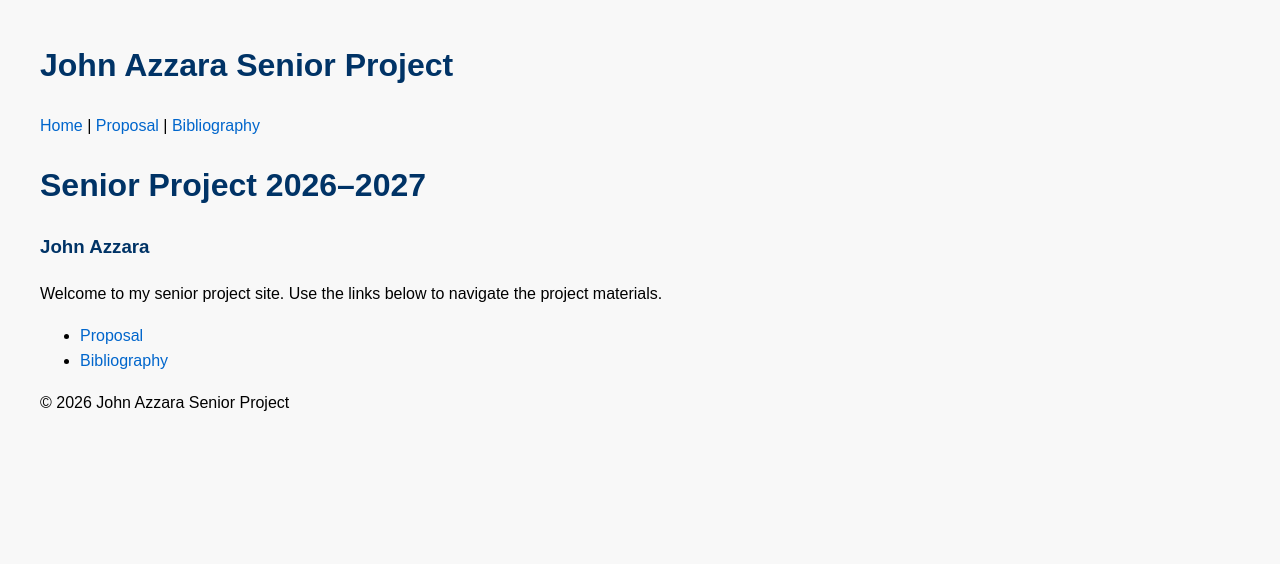
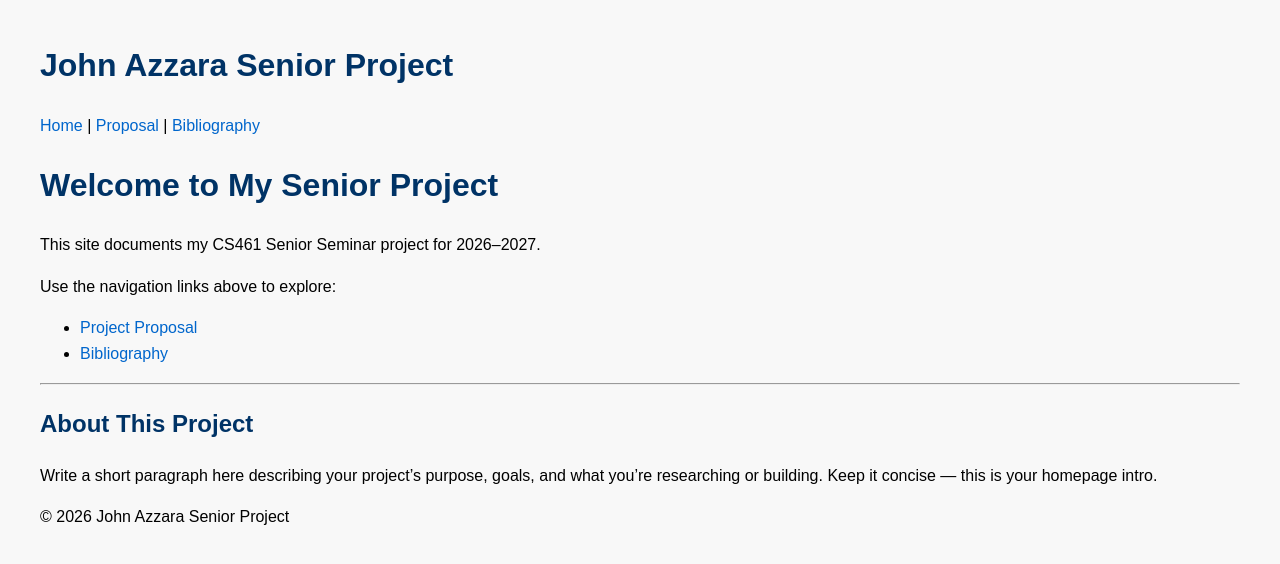
Before and after one commit to Hanover-CS461/senior-project-2026-2027-John-Azzara, a Jekyll site: the page built from docs/index.md, in a window 1280 px wide. Shown: the top 564 px of the page. Built offline with Jekyll 4.4.1, drawn with Linux system fonts in a browser that asks for light colours.

Commit message:
Update index.md

```diff
--- a/docs/index.md
+++ b/docs/index.md
@@ -3,11 +3,15 @@ layout: default
 title: Home
 ---
 
+# Welcome to My Senior Project
 
-# Senior Project 2026–2027
-### John Azzara
+This site documents my CS461 Senior Seminar project for 2026–2027.
 
-Welcome to my senior project site. Use the links below to navigate the project materials.
+Use the navigation links above to explore:
+- [Project Proposal](proposal.html)
+- [Bibliography](bibliography.html)
 
-- [Proposal]({{ '/docs/proposal/proposal.md' | relative_url }})
-- [Bibliography]({{ '/docs/bibliography.md' | relative_url }})
+---
+
+## About This Project
+Write a short paragraph here describing your project’s purpose, goals, and what you’re researching or building. Keep it concise — this is your homepage intro.
```
